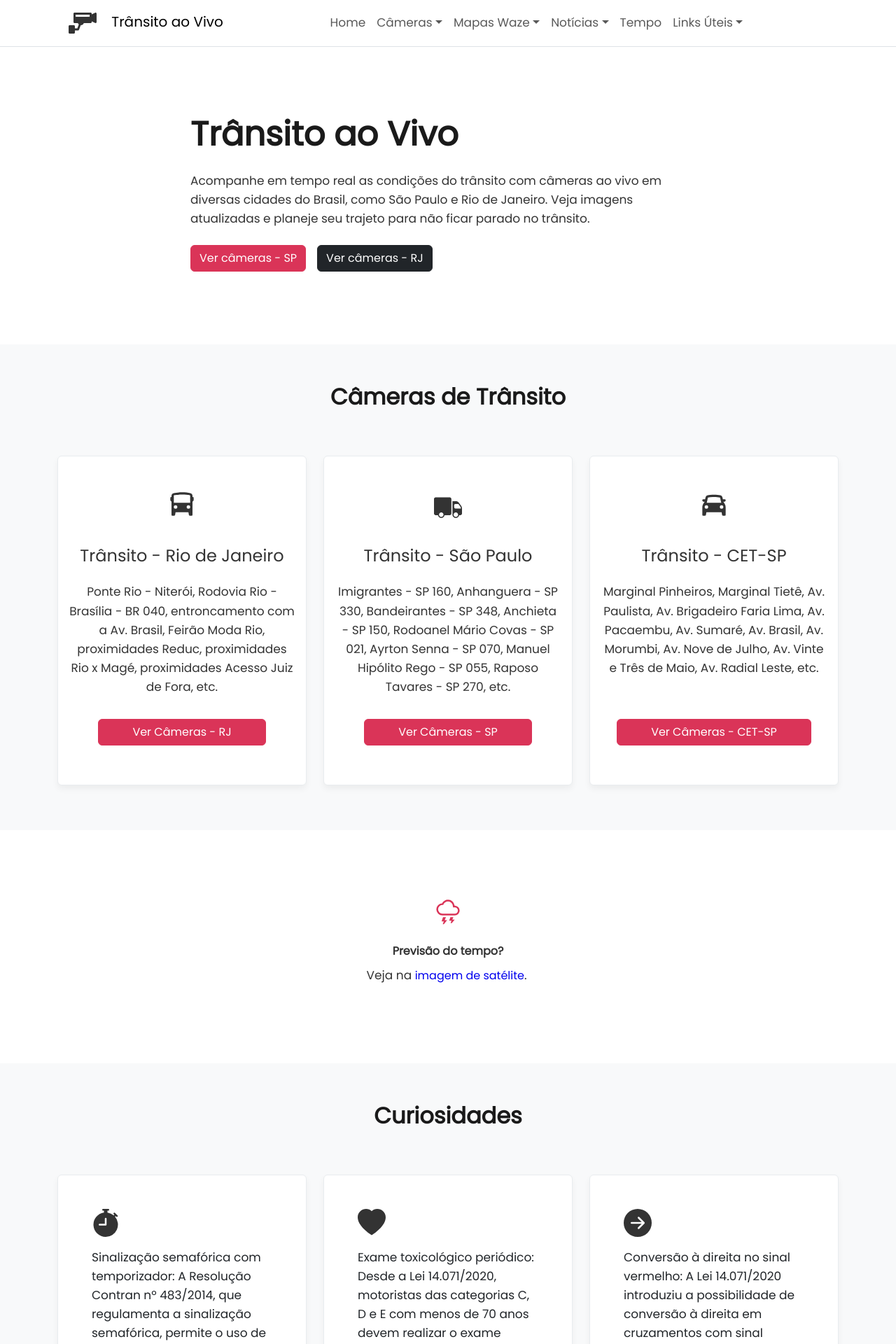
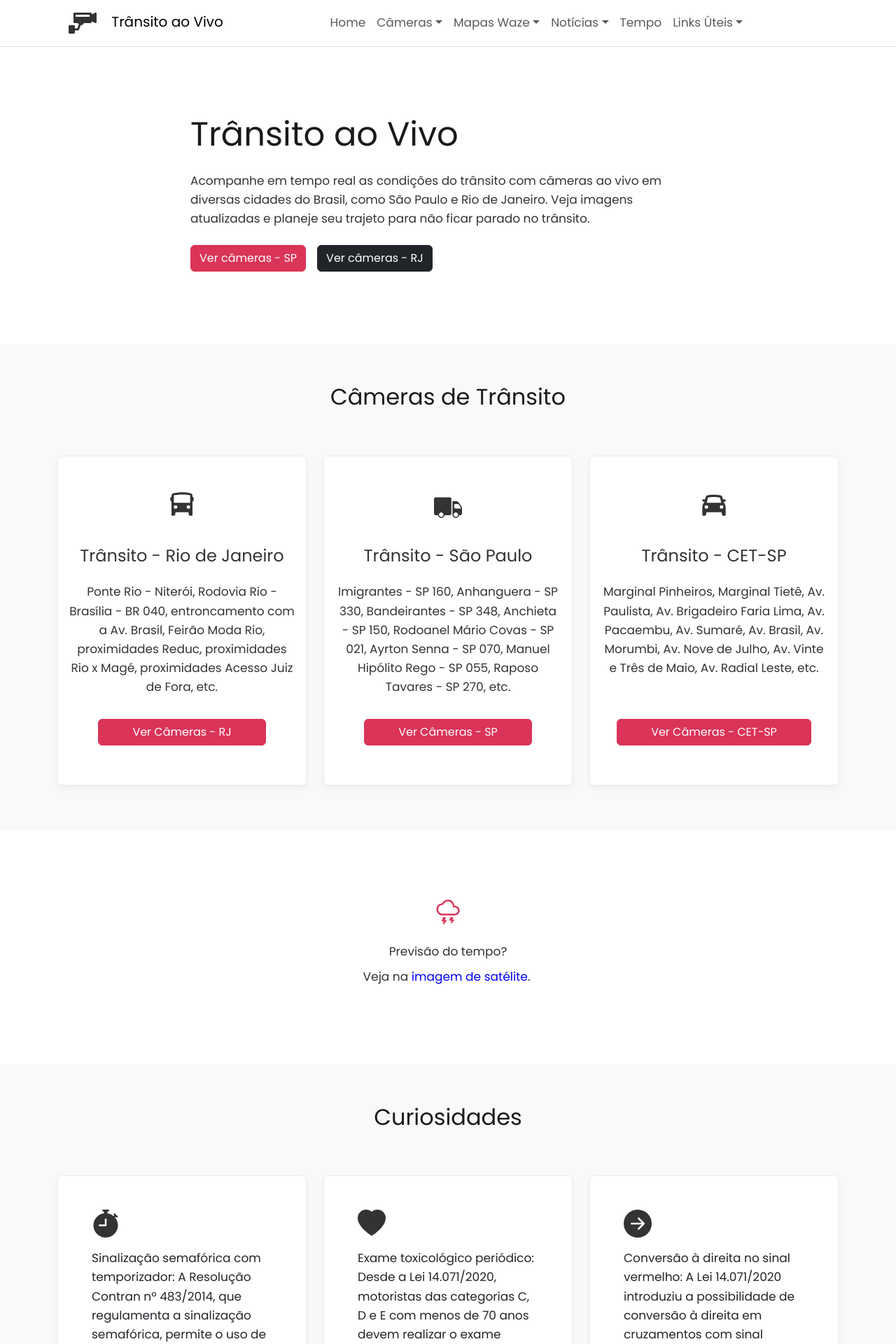
Before and after one commit to Sergio-Damm/transitoaovivo, a Jekyll site: the page built from index.html, in a window 1280 px wide. Shown: the top 1920 px of the page at 70% size. Built offline with Jekyll 4.4.1, drawn with Linux system fonts in a browser that asks for light colours.

Commit message:
Correcao fw-bold em titulos

```diff
--- a/_layouts/default.html
+++ b/_layouts/default.html
@@ -116,7 +116,7 @@
     <div class='container'>
         <div class='row text-center'>
             <div class='col-md-8 col-sm-12 mx-auto pt-4'>
-                <h3 class='fs-2 fw-bold'>Mais acessadas</h3>
+                <h3 class='fs-2'>Mais acessadas</h3>
             </div>
         </div>
 		<div class='g-4 row row-cols-lg-3 row-cols-md-3 row-cols-2 text-center pt-4'>
--- a/index.html
+++ b/index.html
@@ -8,7 +8,7 @@ permalink: /
 	<div class="container">
 		<div class="row d-flex align-items-center py-5">
 			<div class="col-12 col-md-8 col-lg-8 mx-auto py-lg-0">
-				<h1 class="display-5 fw-bold mb-4">Trânsito ao Vivo</h1>
+				<h1 class="display-5 mb-4">Trânsito ao Vivo</h1>
 				<p>Acompanhe em tempo real as condições do trânsito com câmeras ao vivo em diversas cidades do Brasil, como São Paulo e Rio de Janeiro. Veja imagens atualizadas e planeje seu trajeto para não ficar parado no trânsito.</p>
 					<div class="d-grid gap-3 d-md-flex justify-content-center justify-content-md-start mb-2 pt-2">
 						<a class="btn btn-secondary" href="{{ site.baseurl }}/transito-cetsp-1/">Ver câmeras - SP</a>
@@ -25,7 +25,7 @@ permalink: /
 		<!-- start title row -->
   		<div class="row">
         	<div class="col mx-auto text-center">
-  				<h2 class='fs-2 fw-bold pt-2 mb-5'>Câmeras de Trânsito</h2>
+  				<h2 class='fs-2 pt-2 mb-5'>Câmeras de Trânsito</h2>
 			</div>
   		</div>
 		<!-- start cam row -->
@@ -121,9 +121,9 @@ permalink: /
 					<path fill="#da3458" d="m300-40 36-100h-76l50-140h100l-43 100h83L340-40h-40Zm270-40 28-80h-78l43-120h100l-35 80h82L610-80h-40ZM290-340q-86.86 0-148.43-61.52Q80-463.04 80-549.83 80-629 136.5-691 193-753 277-759q32-56 84.5-88.5T480.42-880q90.58 0 152.08 57.5Q694-765 708-680q79 4 125.5 53.5T880-510.38Q880-440 830.42-390 780.83-340 710-340H290Zm0-60h420q46.2 0 78.1-32.5 31.9-32.5 31.9-78T788.1-588q-31.9-32-78.1-32h-60v-30q0-71-49.5-120.5T480.21-820q-51.48 0-93.84 27.5Q344-765 324-718l-8 18h-28q-62 2-105 45.39-43 43.4-43 104.47Q140-488 183.93-444T290-400Zm190-210Z"/>
 				</svg>
 			</div>
-  				<p class="fs-6 fw-bold mb-2">Previsão do tempo?</p>
+  				<p class="mb-2">Previsão do tempo?</p>
 			<div class="col-auto d-flex align-items-center">
-				<p class="me-1">Veja na <a class="fs-6 link-externo" href="{{ site.baseurl }}/previsao-do-tempo/">imagem de satélite</a>.</p>
+				<p class="me-1">Veja na <a class="link-externo" href="{{ site.baseurl }}/previsao-do-tempo/">imagem de satélite</a>.</p>
 			</div>
 		</div>
 	</div>
@@ -134,7 +134,7 @@ permalink: /
 	<div class="container">
   		<div class="row">
         	<div class="col mx-auto text-center">
-  				<h3 class='fs-2 fw-bold pt-2 mb-5'>Curiosidades</h3>
+  				<h3 class='fs-2 pt-2 mb-5'>Curiosidades</h3>
 			</div>
   		</div>
 		<div class="row">
@@ -178,7 +178,7 @@ permalink: /
 		<!-- start waze title -->
   		<div class="row">
         	<div class="col mx-auto text-center">
-  				<h3 class='fs-2 fw-bold pt-2 mb-5'>Waze ao vivo</h3>
+  				<h3 class='fs-2 pt-2 mb-5'>Waze ao vivo</h3>
 			</div>
   		</div>
 		<!-- start waze row -->
@@ -266,10 +266,10 @@ permalink: /
 					<path fill="#da3458" d="M270-80q-45 0-77.5-29.64Q160-139.27 160-183v-564q0-36.57 22.12-65.43Q204.24-841.3 240-849l380-79v620l-360 77q-17.14 3.69-28.57 17.54Q220-199.62 220-183q0 19 15 31t35 12h470v-660h60v720H270Zm70-228 220-47v-499l-220 45v501Zm-60 12.81V-796l-20 4q-17 4-28.5 15.83Q220-764.35 220-747v471q9.06-5.2 19.03-9.1Q249-289 260-291l20-4.19ZM220-787v511-511Z"/>
 				</svg>
           	</div>
-  				<p class="fs-6 fw-bold mb-2">Código de Trânsito Brasileiro.</p>
+  				<p class="mb-2">Código de Trânsito Brasileiro.</p>
 			<div class="col">
 				<p class="me-1">Veja as Novas Regras do CTB no site do
-					<a class="fs-6 link-externo" href="https://www.gov.br/transportes/pt-br/pt-br/assuntos/transito/conteudo-Senatran/novas-regras-do-ctb" rel="nofollow" target="_blank"> Ministério dos Transportes
+					<a class="link-externo" href="https://www.gov.br/transportes/pt-br/pt-br/assuntos/transito/conteudo-Senatran/novas-regras-do-ctb" rel="nofollow" target="_blank"> Ministério dos Transportes
 						<svg height="20px" width="20px" viewBox="0 -960 960 960" xmlns="http://www.w3.org/2000/svg">
 							<path fill="currentcolor" d="M200-120q-33 0-56.5-23.5T120-200v-560q0-33 23.5-56.5T200-840h280v80H200v560h560v-280h80v280q0 33-23.5 56.5T760-120H200Zm188-212-56-56 372-372H560v-80h280v280h-80v-144L388-332Z"/>
 						</svg>
@@ -285,7 +285,7 @@ permalink: /
 	<div class="container">
   		<div class="row">
         	<div class="col mx-auto text-center">
-  				<h3 class='fs-2 fw-bold pt-2 mb-5'>Dicas de segurança</h3>
+  				<h3 class='fs-2 pt-2 mb-5'>Dicas de segurança</h3>
 			</div>
   		</div>
 		<div class="row">
```
